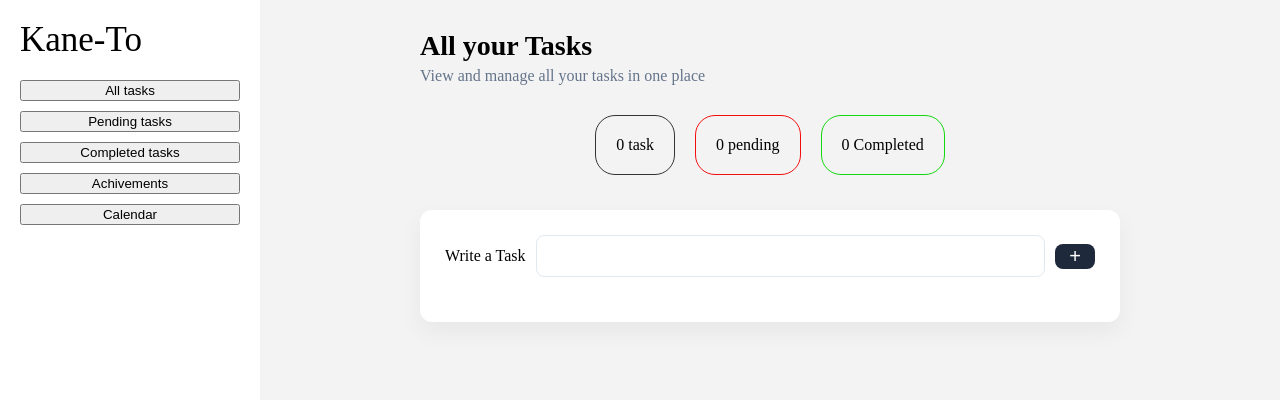
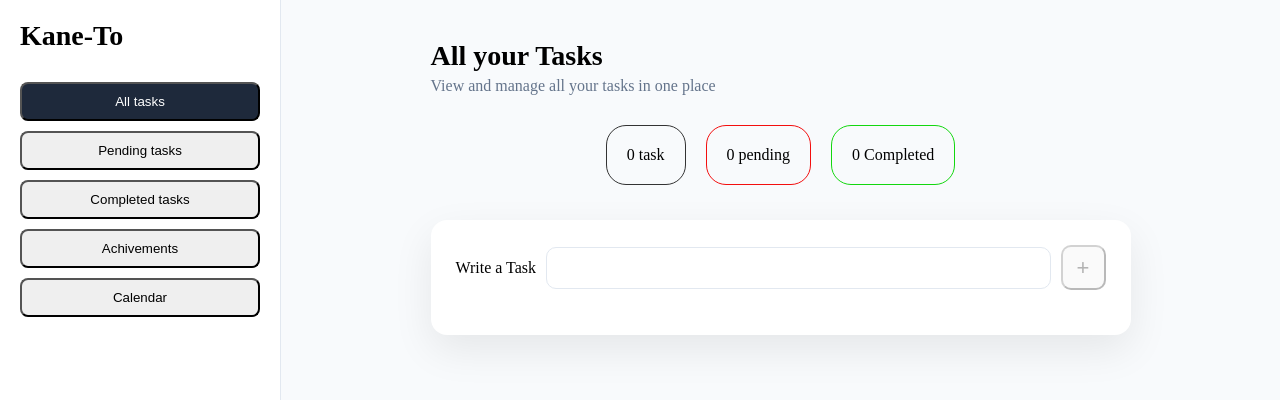
Before and after one commit to Ntroul/React-Todo-App-v2, a React (Vite) app: page / in a window 1280 px wide. Shown: the top 400 px of the page. Built offline with nearby package versions, Linux system fonts and the light colour scheme.

Commit message:
Better CSS Styling on the App
Better CSS Styling on both the "All-task" component and side-bar

```diff
--- a/src/App.css
+++ b/src/App.css
@@ -9,25 +9,41 @@
 }
 
 /* Sidebar */
-.side-bar{
-  width: 220px;
-  background: #fff;
+.side-bar {
+  width: 240px;
+  background: #ffffff;
   padding: 20px;
   display: flex;
   flex-direction: column;
   gap: 10px;
+  border-right: 1px solid #e2e8f0;
 }
 
-/* Page Content */
-.content{
+.nav-button {
+  padding: 10px;
+  border-radius: 8px;
+  cursor: pointer;
+  transition: 0.2s;
+}
+
+.nav-button:hover {
+  background: #f1f5f9;
+}
+
+.nav-button.active {
+  background: #1e293b;
+  color: white;
+}
+
+.content {
   flex: 1;
-  padding: 30px;
-  background-color: #f3f3f3;
+  padding: 40px;
+  background-color: #f8fafc;
 }
-.logo{
-  color: #000;
-  font-size: 35px;
-  padding-bottom: 10px;
+.logo {
+  font-size: 28px;
+  font-weight: 600;
+  margin-bottom: 20px;
 }
 
 @media (max-width: 768px) {
--- a/src/App.jsx
+++ b/src/App.jsx
@@ -21,11 +21,11 @@ function App() {
     <div className="layout">
       <nav className="side-bar">
         <div className='logo'>Kane-To</div>
-        <NavButton click={() => handleButton("all-tasks")}>All tasks</NavButton>
-        <NavButton click={() => handleButton("pending-tasks")}>Pending tasks</NavButton>
-        <NavButton click={() => handleButton("completed-tasks")}>Completed tasks</NavButton>
-        <NavButton click={() => handleButton("achivements")}>Achivements</NavButton>
-        <NavButton click={() => handleButton("calendar")}>Calendar</NavButton>
+        <NavButton active={buttonContent === "all-tasks"} click={() => handleButton("all-tasks")}>All tasks</NavButton>
+        <NavButton active={buttonContent === "pending-tasks"} click={() => handleButton("pending-tasks")}>Pending tasks</NavButton>
+        <NavButton active={buttonContent === "completed-tasks"} click={() => handleButton("completed-tasks")}>Completed tasks</NavButton>
+        <NavButton active={buttonContent === "achivements"} click={() => handleButton("achivements")}>Achivements</NavButton>
+        <NavButton active={buttonContent === "calendar"} click={() => handleButton("calendar")}>Calendar</NavButton>
       </nav>
       <main className='content'>
         {buttonContent === 'all-tasks' && <AllTasks></AllTasks>}
--- a/src/components/NavButton.jsx
+++ b/src/components/NavButton.jsx
@@ -1,5 +1,5 @@
-export default function NavButton({children , click}) {
+export default function NavButton({children , click , active}) {
     return(
-        <button onClick={click}>{children}</button>
+        <button onClick={click} className={`nav-button ${active ? "active" : ""}`}>{children}</button>
     )
 }
--- a/src/pages/All-tasks.css
+++ b/src/pages/All-tasks.css
@@ -17,12 +17,12 @@
 
 /* Card */
 
-.Tasks-section{
+.tasks-section {
   margin-top:25px;
   background:white;
   padding:25px;
-  border-radius:12px;
-  box-shadow:0 10px 25px rgba(0,0,0,0.05);
+  border-radius:16px;
+  box-shadow:0 15px 40px rgba(0,0,0,0.08);
 }
 
 /* Input area */
@@ -36,10 +36,10 @@
 
 }
 
-.user-input input{
+.user-input input {
   flex:1;
-  padding:12px;
-  border-radius:8px;
+  padding:12px 16px;
+  border-radius:10px;
   border:1px solid #e2e8f0;
   font-size:14px;
 }
@@ -51,19 +51,15 @@
 
 /* Add button */
 
-.user-input button{
-  width:40px;
-  border:none;
-  border-radius:8px;
-  background: #1e293b;
-  color:white;
-  font-size:20px;
-  cursor:pointer;
-  transition:0.2s;
+.user-input button {
+  width:45px;
+  height:45px;
+  border-radius:10px;
+  font-size:22px;
 }
 
 .user-input button:hover{
-  background:#1e293b;
+  background:#d6d6d6;
 }
 
 /* Tasks list */
@@ -75,6 +71,10 @@
 }
 
 .task-item{
+  display: flex;
+  align-items: center;
+  justify-content: space-between;
+  gap: 10px;
   background:#f8fafc;
   padding:12px 15px;
   border-radius:8px;
@@ -85,27 +85,27 @@
 
 .task-item:hover{
   background:#f1f5f9;
+  transform: translateY(-2px);
 }
 
-.task-item-button{
-  color: #fff;
-  background-color: #ca0606;
-  padding: 5px 10px 5px 10px;
-  border: 1px solid #ca0606;
-  border-radius: 10px;
+.task-item-button,
+.task-item-button-edit {
+  border-radius: 6px;
+  padding: 6px 10px;
+  font-size: 12px;
+  cursor: pointer;
+  transition: 0.2s;
 }
 
-.task-item-button-edit{
-   color: #fff;
-  background-color: #064bca;
-  padding: 5px 10px 5px 10px;
-  border: 1px solid #064bca;
-  border-radius: 10px;
-  margin-left: 20px;
-  margin-right: 20px;
+.task-item-button:hover {
+  opacity: 0.8;
 }
 
-.task-coounter{
+.task-item-button-edit:hover {
+  opacity: 0.8;
+}
+
+.task-counter{
   display: flex;
   align-items: center;
   justify-content: center;
@@ -132,3 +132,26 @@
   border: 1px solid #13d70f;
   border-radius: 20px;
 }
+
+.task-left {
+  display: flex;
+  align-items: center;
+  gap: 10px;
+}
+
+.task-actions {
+  display: flex;
+  gap: 10px;
+}
+
+.item-checkbox {
+  width: 18px;
+  height: 18px;
+  accent-color: #1e293b;
+  cursor: pointer;
+}
+
+.completed {
+  text-decoration: line-through;
+  color: #94a3b8;
+}
--- a/src/pages/All-tasks.jsx
+++ b/src/pages/All-tasks.jsx
@@ -36,12 +36,12 @@ export default function AllTasks() {
                 <h2>All your Tasks</h2>
                 <p>View and manage all your tasks in one place</p>
             </div>
-            <div className='task-coounter'>
+            <div className='task-counter'>
                 <p className='grey'>{total} task</p>
                 <p className='red'>{pending} pending</p>
                 <p className='green'>{completed} Completed</p>
             </div>
-            <div className="Tasks-section">
+            <div className="tasks-section">
                 <div className="user-input">
                     <label htmlFor="task-input">Write a Task</label>
                     <input type="text" onChange={(e) => setTask(e.target.value)}></input>
@@ -50,11 +50,17 @@ export default function AllTasks() {
                 <div className="tasks">
                     {tasks.map((todo) => (
                         <div className='task-item' key={todo.id}>
-                        <input type="checkbox" className='item-checkbox'></input>
-                            {todo.title}
-                        <button onClick={editTask} className='task-item-button-edit'>Edit</button>
-                        <button onClick={() => deleteTask(todo.id)} className='task-item-button'>Delete</button>
+                         <div className="task-left">
+                            <input type="checkbox" className='item-checkbox'></input>
+                            <span className={todo.completed ? "completed" : ""}>
+                                {todo.title}
+                            </span>
                         </div>
+                        <div className='task-actions'>
+                            <button onClick={editTask} className='task-item-button-edit'>Edit</button>
+                            <button onClick={() => deleteTask(todo.id)} className='task-item-button'>Delete</button>
+                        </div>
+                    </div>
                     ))}
                 </div>
             </div>
```
